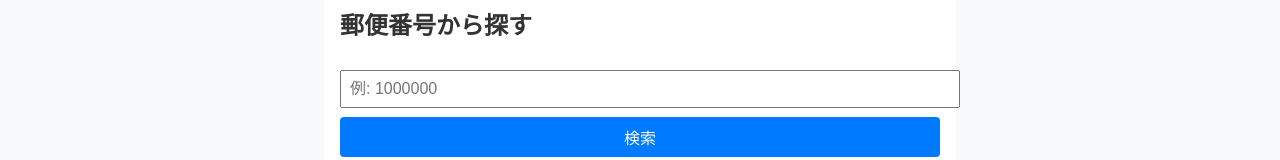
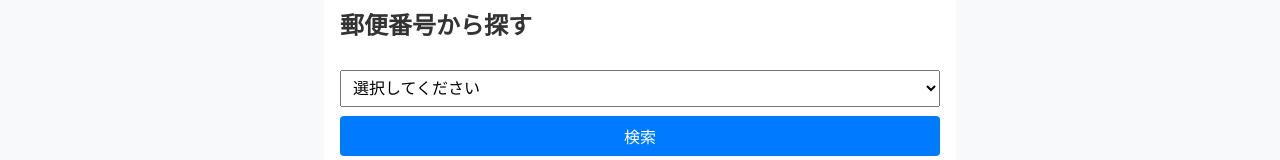
Before and after one commit to openceo2025/sangiinsen2025, a website: page search.html in a window 1280 px wide. Shown: the part 495-655 px from the top of the page. Drawn offline with Linux system fonts and the light colour scheme.

Commit message:
Unify zipcode selector with other dropdowns (#9)

```diff
--- a/js/script.js
+++ b/js/script.js
@@ -85,15 +85,16 @@ document.addEventListener('DOMContentLoaded', () => {
   }
 
   async function populateZipcodeList() {
-    const datalist = document.getElementById('zipcode-list');
-    if (!datalist) return;
+    const select = document.getElementById('zipcode-select');
+    if (!select) return;
     const data = await loadDistrictData();
     const set = new Set();
     data.forEach(row => row.slice(1).forEach(zip => set.add(zip)));
     set.forEach(z => {
       const opt = document.createElement('option');
       opt.value = z;
-      datalist.appendChild(opt);
+      opt.textContent = z;
+      select.appendChild(opt);
     });
   }
 
--- a/search.html
+++ b/search.html
@@ -38,8 +38,9 @@
     <section class="search-section">
       <h2>郵便番号から探す</h2>
       <form action="candidate_list.html" method="get">
-        <input type="text" name="zipcode" list="zipcode-list" placeholder="例: 1000000">
-        <datalist id="zipcode-list"></datalist>
+        <select name="zipcode" id="zipcode-select">
+          <option value="">選択してください</option>
+        </select>
         <button type="submit">検索</button>
       </form>
     </section>
```
